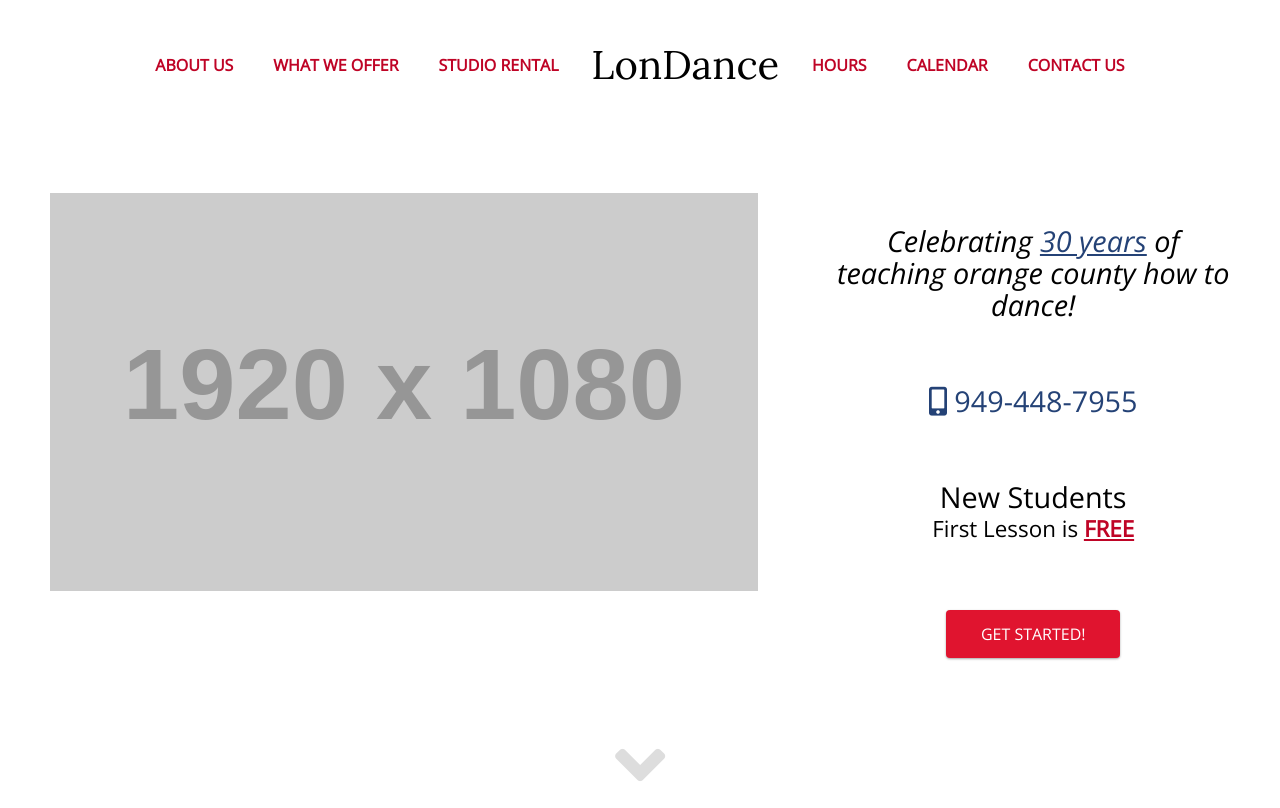
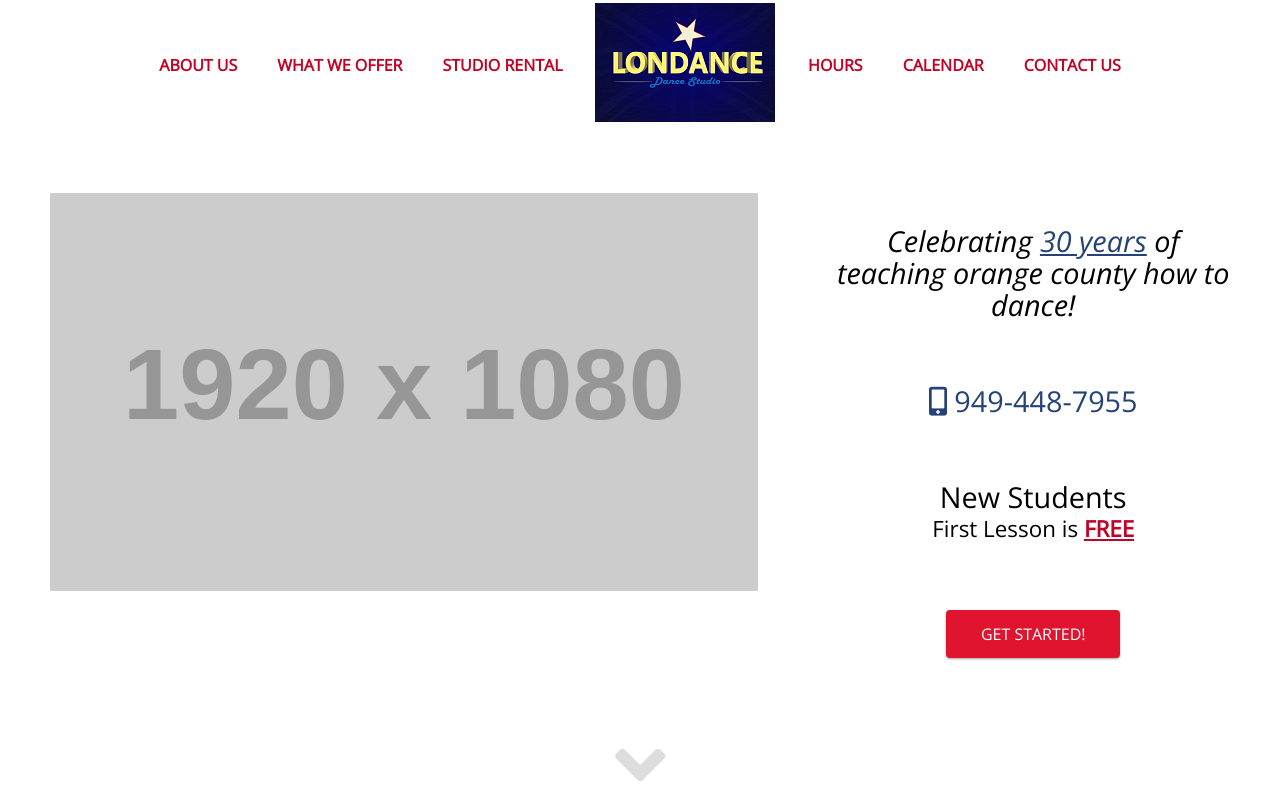
Before and after one commit to castlemaninc/lon-dance, a website: page index.html in a window 1280 px wide. Shown: the top 808 px of the page. Drawn offline with nearby package versions, Linux system fonts and the light colour scheme; placeholder pictures from the web are drawn by us.

Commit message:
adding logo images from designer

```diff
--- a/index.html
+++ b/index.html
@@ -18,7 +18,7 @@
 					<li><a href="#services">What We Offer</a></li>
 					<li><a href="#studio-rental">Studio Rental</a></li>
 				</ul>
-				<div class="logo"><h2><a href="#home">LonDance</a></h2></div>
+				<div class="logo"><h2><a href="#home"><img src="images/logo180.png"></a></h2></div>
 				<ul class="right-nav-links">
 					<li><a href="#hours">Hours</a></li>
 					<li><a href="#">Calendar</a></li>
```
Also changed, not shown: images/logo.jpg (added), images/logo180.png (added).
